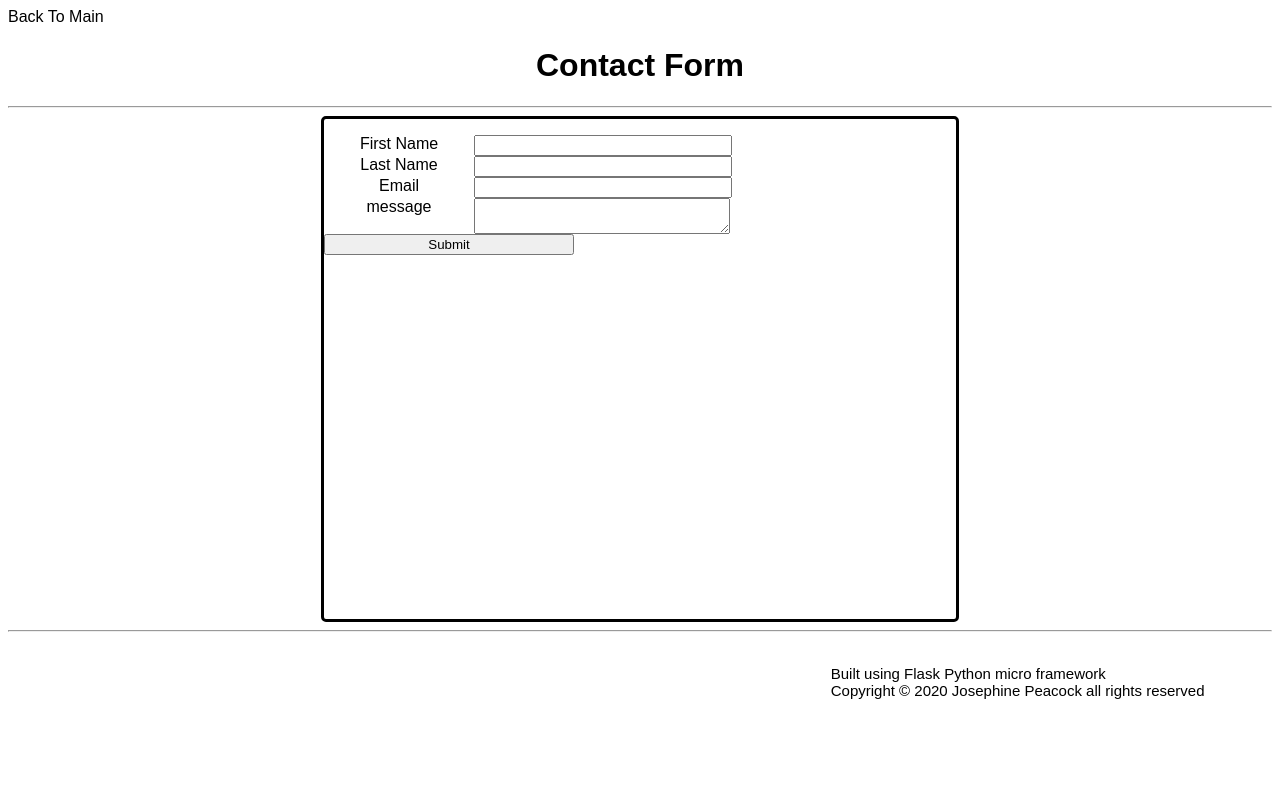
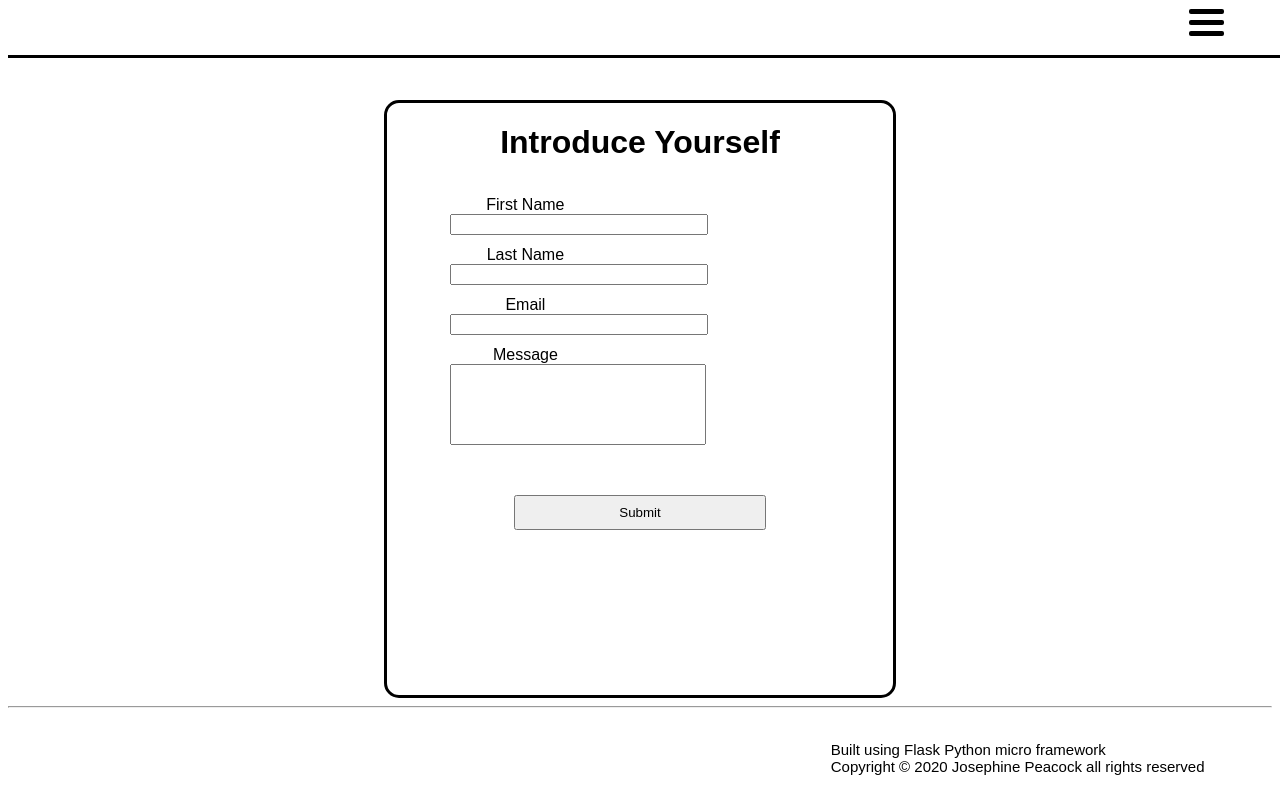
Before and after one commit to rhubarb0130/josie_website, a Flask app: page /contact in a window 1280 px wide. Run offline with Flask 2, Linux system fonts and the light colour scheme; parts of the project's set-up code (start-up, migrations or seed data) failed here and were passed over; some libraries are stand-ins or nearby versions.

Commit message:
Formatting and such

```diff
--- /dev/null
+++ b/blank_secret.json
@@ -0,0 +1,6 @@
+{
+  "sql_connection_string": "",
+  "app_secret_key": "",
+  "recaptcha_public": "",
+  "recaptcha_private": ""
+}
--- a/static/javascript/main.js
+++ b/static/javascript/main.js
@@ -34,3 +34,9 @@ function openNav() {
 function closeNav() {
     document.getElementById("mySidepanel").style.width = "0";
 }
+
+function submit_info_form(){
+    var thing = document.getElementById("my_form");
+    console.log(thing);
+    thing.submit();
+}
--- a/static/styles/mainstyle.css
+++ b/static/styles/mainstyle.css
@@ -117,12 +117,13 @@ a:hover{
 
 /*Info form styling*/
 .info_form{
-    width:50%;
-    height: 500px;
+    width:40%;
+    /*height: 500px;*/
+    margin-top:100px;
     margin-left:auto;
     margin-right:auto;
     border-style:solid;
-    border-radius:5px;
+    border-radius:15px;
     text-align:center;
     overflow:hidden;
 }
@@ -136,13 +137,31 @@ a:hover{
     float:left;
     clear:left;
     width:150px;
-
 }
 
 .info_form textarea{
     float:left;
     width:250px;
+    resize:none;
 }
+
+.info_form ul{
+    float:left;
+}
+
+.info_form #submit{
+    clear:left;
+    margin-left:25%;
+    margin-bottom:50px;
+    margin-top:50px;
+    width:50%;
+    height:35px;
+}
+
+.info_form .g-recaptcha{
+    margin-left:25%;
+}
+
 /* Change CSS based on screen size*/
 @media (max-width: 1000px) {
     p{
--- a/templates/Main_Index.html
+++ b/templates/Main_Index.html
@@ -18,7 +18,6 @@
         <div class="hamburger_stripe"></div>
     </div>
     </a>
-
 </div>
 
 <div style="width:100%;" class="fade_up">
@@ -140,7 +139,7 @@
 <!--Sidepanel-->
 <div id="mySidepanel" class="sidepanel">
     <a href="javascript:void(0)" class="closebtn" onclick="closeNav()">x</a>
-<!--    <a href="{{contact}}">Contact</a>-->
+    <a href="{{contact}}">Contact</a>
     <a href="{{linkedin}}" target="blank"><i class="fab fa-linkedin"></i> Linkedin</a>
     <a href="{{github}}" target="blank"><i class="fab fa-github-square"></i> GitHub</a>
     <a href="javascript:window.open('{{cv_download}}', 'popup', 'width=800,height=800');"><i class="far fa-file-pdf"></i> Curriculum Vitae </a>
--- a/templates/_render_field.html
+++ b/templates/_render_field.html
@@ -2,9 +2,10 @@
 
     {{ field.label }}
     {{ field(**kwargs)|safe }}
+
     <ul>
         {% for error in field.errors %}
-        <li style="color:red;">{{ error }}</li>
+        <li>{{ error }}</li>
         {% endfor %}
     </ul>
 {% endmacro %}
--- a/templates/contact.html
+++ b/templates/contact.html
@@ -7,28 +7,41 @@
     <meta charset="UTF-8">
     <title>Contact</title>
     <link rel="stylesheet" type="text/css" href="{{ url_for('static',filename='styles/mainstyle.css') }}">
+    <script src="https://ajax.googleapis.com/ajax/libs/jquery/1.7.1/jquery.min.js"></script>
+    <script src="https://use.fontawesome.com/releases/v5.12.0/js/all.js" data-auto-a11y="true"></script>
     <link rel="shortcut icon" type="image/png" href="static/images/ATTA_Bulb.png">
 </head>
 <body>
-<a href="{{main}}">Back To Main
-<h1>Contact Form</h1>
-
-</a>
-<hr>
+<!--<a href="{{main}}">Back To Main</a>-->
+<div class="nav_1">
+    <a href="javascript:openNav()">
+    <div class="top_right">
+        <div class="hamburger_stripe"></div>
+        <div class="hamburger_stripe"></div>
+        <div class="hamburger_stripe"></div>
+    </div>
+    </a>
+</div>
 <div class="info_form">
+    <h1>Introduce Yourself</h1>
 <form id="my_form" method="POST" action="{{ url_for('contact_form') }}">
     {{ form.csrf_token }}
-
+    <div style="overflow:hidden;width:75%;margin-left:auto;margin-right:auto;margin-top:35px;">
     {{ render_field(form.firstname) }}
     {{ render_field(form.lastname) }}
 
     {{ render_field(form.email) }}
 
-    {{ render_field(form.message) }}
+<!--    {{ render_field(form.message) }}-->
+    {{ form.message.label }}
+    {{ form.message (rows='5', cols='100') }}
+    </div>
 
     {{ form.submit }}
 
-     {{ form.recaptcha }}
+    <div style="height:250px;">
+    {{ form.recaptcha }}
+    </div>
 
 </form>
 </div>
@@ -40,5 +53,17 @@
 <p style="font-size:15px;padding:0px;text-align:left;">Copyright &#169 2020 Josephine Peacock all rights reserved</p>
 </div>
 
+<!--Sidepanel-->
+<div id="mySidepanel" class="sidepanel">
+    <a href="javascript:void(0)" class="closebtn" onclick="closeNav()">x</a>
+    <a href="{{main}}">Main</a>
+    <a href="{{linkedin}}" target="blank"><i class="fab fa-linkedin"></i> Linkedin</a>
+    <a href="{{github}}" target="blank"><i class="fab fa-github-square"></i> GitHub</a>
+    <a href="javascript:window.open('{{cv_download}}', 'popup', 'width=800,height=800');"><i class="far fa-file-pdf"></i> Curriculum Vitae </a>
+    <a href="javascript:window.open('{{resume_download}}', 'popup', 'width=800,height=800');"><i class="far fa-file-pdf"></i> R&egrave;sum&egrave; </a>
+</div>
+
+
 </body>
+<script type="text/javascript" src="{{ url_for('static', filename='javascript/main.js') }}"></script>
 </html>
--- a/web_pages/main_navigation.py
+++ b/web_pages/main_navigation.py
@@ -111,11 +111,14 @@ class ContactForm(View):
                     db.session.flush()
 
                 else:
+                    # need to send them to a page that asks if they'd like to send a new comment. Pass the id so we
+                    # can enter it in the database
                     return 'Got that email already'
 
             except Exception as e:
                 return 'fail'
 
+            # need a thank you webpage and redirect
             return 'success'
 
         return render_template('contact.html', form=form, main='/')
--- a/web_pages/web_forms.py
+++ b/web_pages/web_forms.py
@@ -1,15 +1,15 @@
 """Copyright (c) 2020 Josephine Peacock all rights reserved"""
 
 from flask_wtf import FlaskForm, RecaptchaField
-from wtforms import StringField, SubmitField, PasswordField, TextAreaField
+from wtforms import StringField, SubmitField, TextAreaField
 from wtforms.validators import DataRequired, Length, Email, InputRequired
 
 
 class LoginForm(FlaskForm):
 
-    firstname = StringField('First Name', validators=[InputRequired(), Length(min=4, max=25)])
-    lastname = StringField('Last Name', validators=[InputRequired(), Length(max=25)])
-    email = StringField('Email', validators=[Email(), InputRequired()])
-    message = TextAreaField('message')
+    firstname = StringField('First Name', validators=[InputRequired(), Length(max=50)])
+    lastname = StringField('Last Name', validators=[InputRequired(), Length(max=50)])
+    email = StringField('Email', validators=[Email(), InputRequired(), Length(max=100)])
+    message = TextAreaField('Message', validators=[Length(max=500)])
     submit = SubmitField('Submit')
     recaptcha = RecaptchaField()
```
